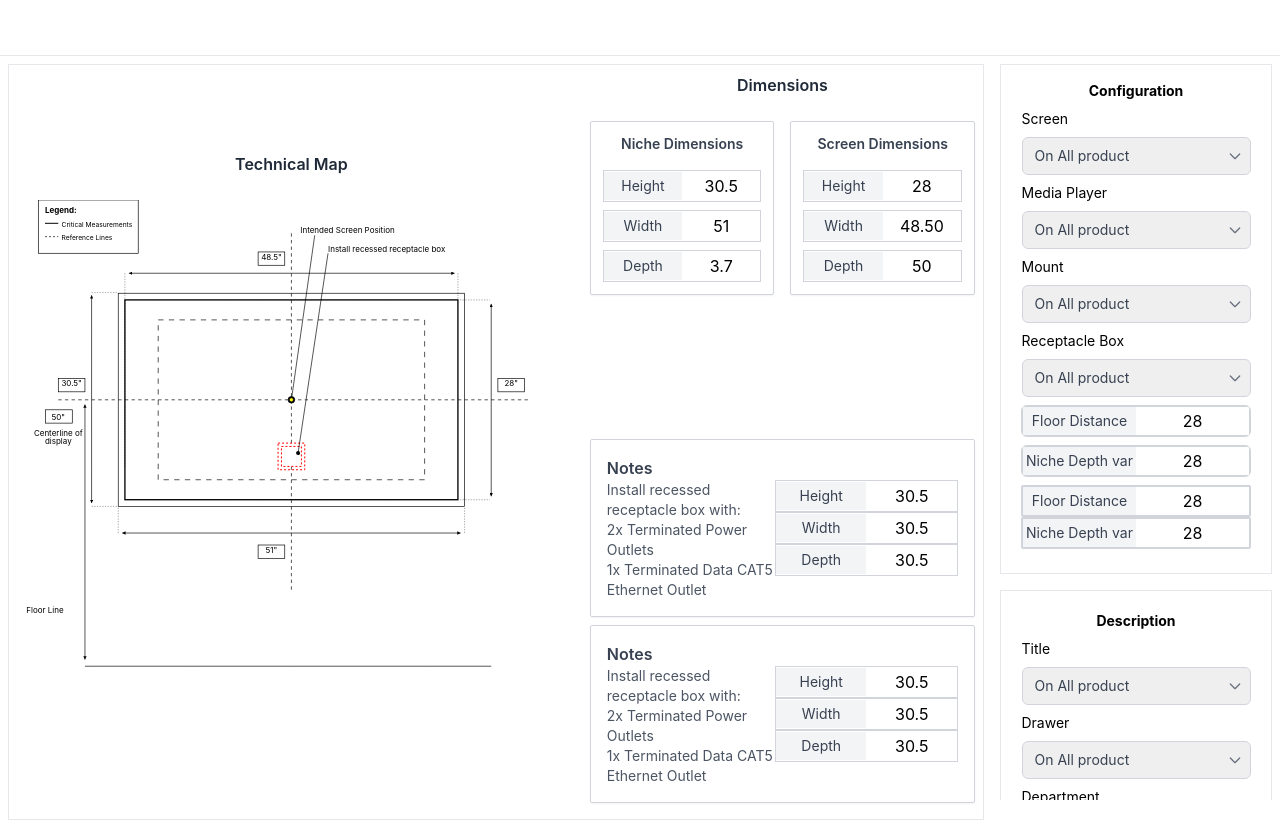
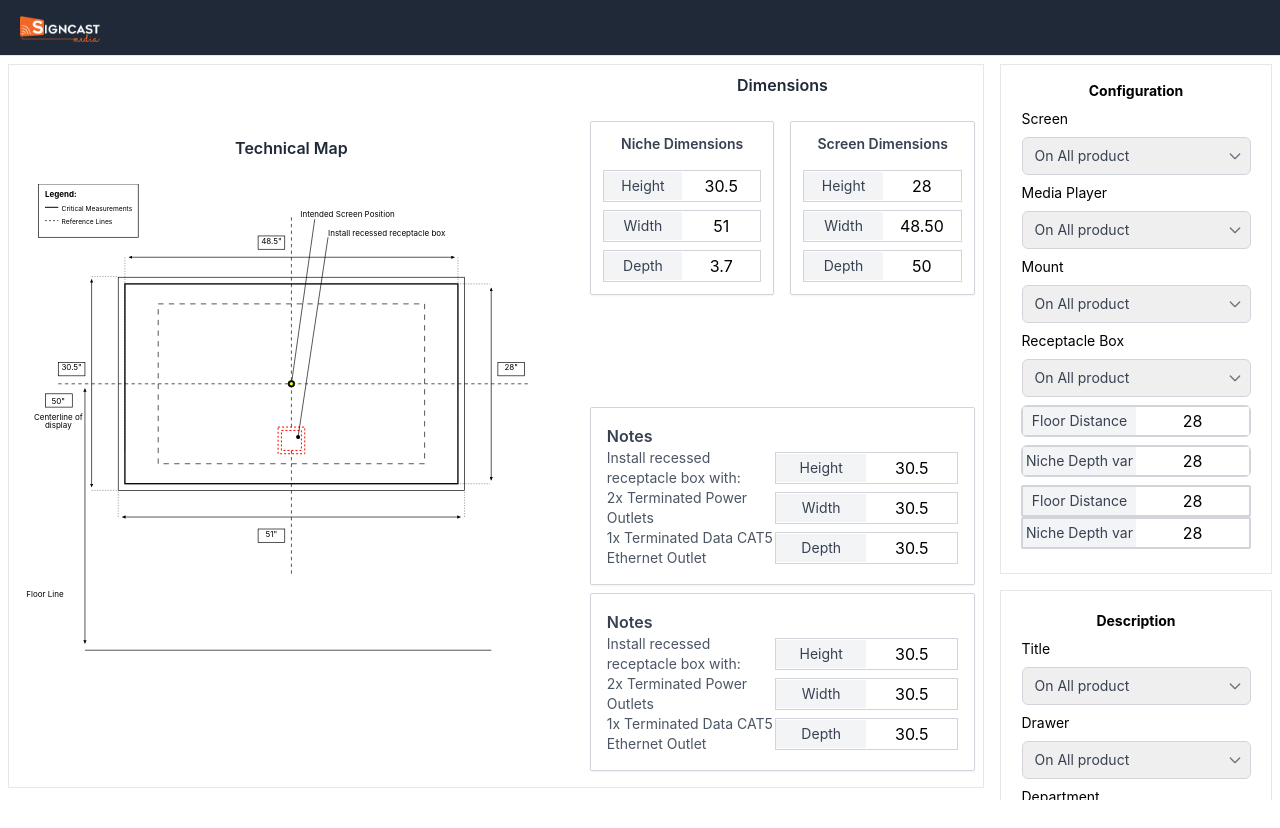
Before and after one commit to Kheidari71/LedTechnicalMap, a React (Create React App) app: page / in a window 1280 px wide. After the commit the page ends 800 px from the top, so only its background shows below. Built offline with nearby package versions, Linux system fonts and the light colour scheme.

Commit message:
Added more style to select

```diff
--- a/src/components/Dimension.jsx
+++ b/src/components/Dimension.jsx
@@ -27,7 +27,7 @@ const DimensionBoxes = () => {
         </DimensionGroup>
 
       </div>
- <div className="w-full top-14 pt-36">
+ <div className="w-full top-12 pt-28">
  <NotesSection/>
  </div>
  <div className="w-full  ">
--- a/src/components/Header.jsx
+++ b/src/components/Header.jsx
@@ -1,9 +1,11 @@
 import React from 'react';
-
+import logo from "../img/logo.png";
 const Header = () => {
     return (
-        <div className=' fixed top-0 w-full left-0 h-14 border-b'>
-
+        <div className='bg-gray-800 z-100 fixed top-0 w-full left-0 h-14 border-b'>
+            <div className='fixed left-5 top-4'>
+          <img className='w-20' src={logo} alt='logo'/>
+          </div>
         </div>
     );
 }
--- a/src/components/NoteSection.jsx
+++ b/src/components/NoteSection.jsx
@@ -9,7 +9,7 @@ const NotesSection = () => {
             <h3 className="text-base font-semibold text-gray-700 ">
                 Notes
             </h3>
-            <div className="flex justify-around">
+            <div className="flex items-center justify-around">
                 {/* Text Description */}
                 <p className="text-gray-600 text-sm ">
                     Install recessed receptacle box with:<br />
@@ -17,8 +17,8 @@ const NotesSection = () => {
                     1x Terminated Data CAT5 Ethernet Outlet
                 </p>
                 {/* Dimension section */}
-                <div>
-                    <DimensionItem label="Height" value="30.5" className="flex flex-row items-center justify-between border border-gray-300 h-8" />
+                <div className="flex flex-col gap-2">
+                    <DimensionItem label="Height" value="30.5" className="flex flex-row items-center justify-around border border-gray-300 h-8" />
                     <DimensionItem label="Width" value="30.5" className="flex flex-row items-center justify-between border border-gray-300 h-8" />
                     <DimensionItem label="Depth" value="30.5" className="flex flex-row items-center justify-between border border-gray-300 h-8" />
                 </div>
--- a/src/components/Sidebar.jsx
+++ b/src/components/Sidebar.jsx
@@ -100,6 +100,7 @@ const Sidebar = () => {
             {value: "On some of the product" , label: "On Some of the product"}
             ]}
         />
+        <button className=' rounded-md mt-3 p-2 text-white w-full bg-blue-400 border-blue-400'>Doanload</button>
         </form>
 </div>
            </div>
```
Also changed, not shown: src/img/logo.png (added).
